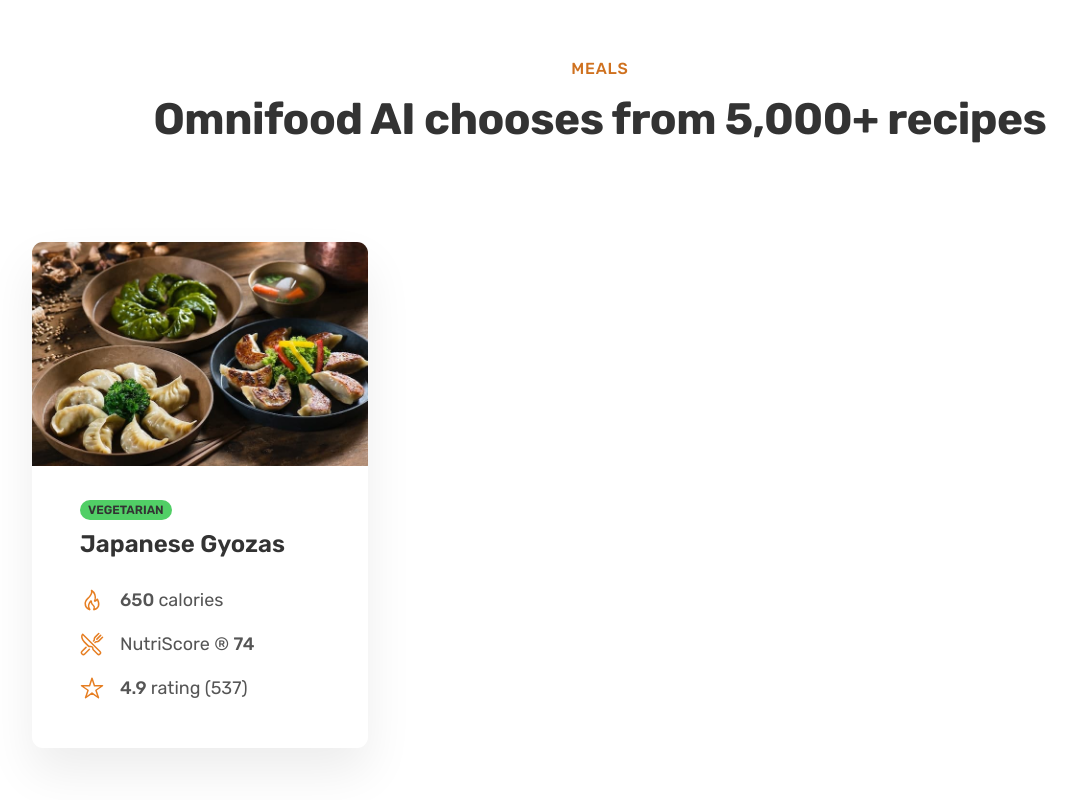
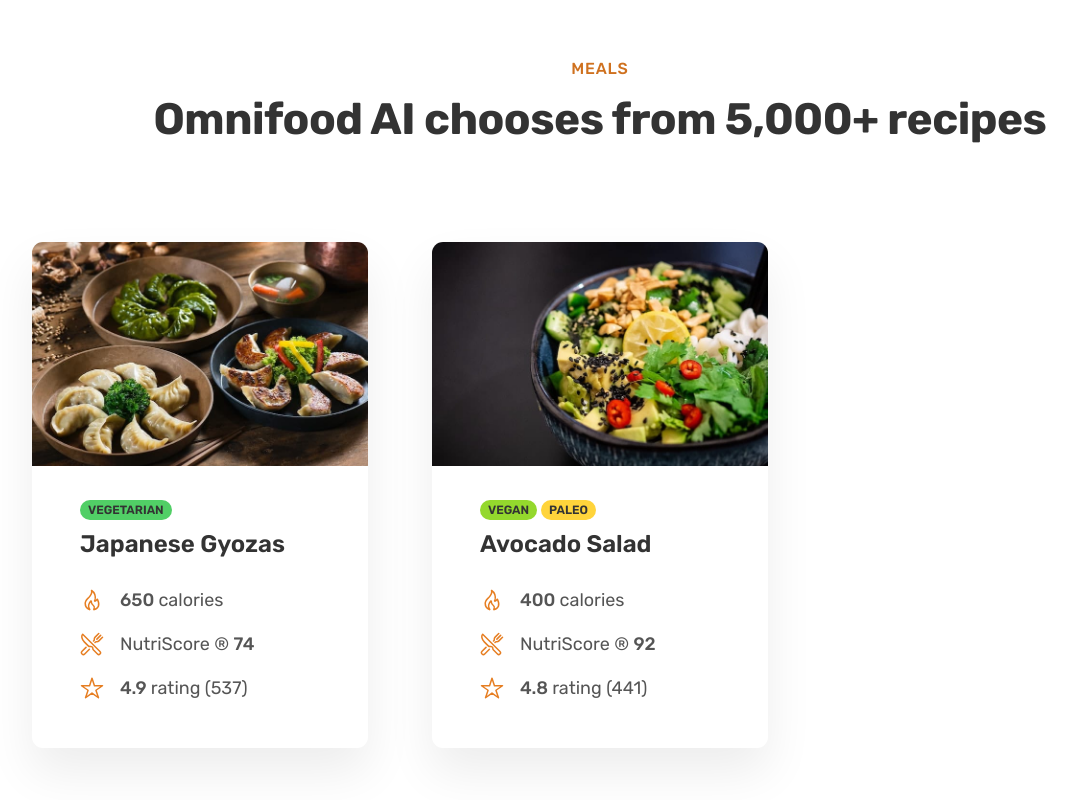
Before and after one commit to clovis-rosa/nextjs-omnifood-website, a Next.js app: page / in a window 1280 px wide. Shown: the part 2643-3443 px from the top of the page, without its empty margins (40-1117 px from the left). Built offline with nearby package versions, Linux system fonts and the light colour scheme.

Commit message:
Finished Card component with id iteration to display correct tags.

```diff
--- a/src/components/Card.jsx
+++ b/src/components/Card.jsx
@@ -1,50 +1,80 @@
 import React from 'react'
 import styled from 'styled-components'
 import { IconFlame, IconStar, IconRestaurant } from '@/components/SvgFiles'
+import { CardData } from '@/data/CardData'
 
 export default function Card() {
   return (
     <>
-      <CardStyles className="meal">
+      {CardData.map(
+        ({
+          id,
+          img_src,
+          meal_tag_01,
+          meal_tag_02,
+          meal_tag_03,
+          meal_title,
+          icon_inner_01,
+          icon_inner_02,
+          icon_inner_03,
+          icon_inner_strong_01,
+          icon_inner_strong_02,
+          icon_inner_strong_03,
+        }) => (
+          <CardStyles className="meal" key={id}>
             <img
               className="meal-img"
-          src="images/meals/meal-1.jpg"
-          alt="Japanese Gyozas"
+              src={`images/meals/${img_src}`}
+              alt={meal_title}
             />
             <div className="meal_content">
               <div className="meal_tags">
-            <span className="tag tag_vegetarian">Vegetarian</span>
+                <span
+                  className={`tag ${id === '002' ? 'none' : 'tag_vegetarian'}`}
+                >
+                  {meal_tag_01}
+                </span>
+                <span className={`tag ${id === '001' ? 'none' : 'tag_vegan'}`}>
+                  {meal_tag_02}
+                </span>
+                <span className={`tag ${id === '001' ? 'none' : 'tag_paleo'}`}>
+                  {meal_tag_03}
+                </span>
               </div>
-          <p className="meal_title">Japanese Gyozas</p>
+              <p className="meal_title">{meal_title}</p>
               <ul className="meal_attributes">
                 <li className="meal_attribute">
-              <div>
+                  <div className="icon_inner">
                     <IconFlame />
                   </div>
                   <span>
-                <strong>650 </strong>calories
+                    <strong>{icon_inner_strong_01}</strong>
+                    {icon_inner_01}
                   </span>
                 </li>
                 <li className="meal_attribute">
-              <div>
+                  <div className="icon_inner">
                     <IconRestaurant />
                   </div>
                   <span>
-                NutriScore ® <strong>74</strong>
+                    {icon_inner_02}
+                    <strong>{icon_inner_strong_02}</strong>
                   </span>
                 </li>
                 <li className="meal_attribute">
-              <div>
+                  <div className="icon_inner">
                     <IconStar />
                   </div>
                   <span>
-                <strong>4.9 </strong>
-                rating (537)
+                    <strong>{icon_inner_strong_03}</strong>
+                    {icon_inner_03}
                   </span>
                 </li>
               </ul>
             </div>
           </CardStyles>
+        )
+      )}
     </>
   )
 }
@@ -90,8 +120,16 @@ const CardStyles = styled.div`
         background-color: #51cf66;
       }
 
+      .tag_vegan {
+        background-color: #94d82d;
+      }
+
       .tag_paleo {
         background-color: #ffd43b;
+      }
+
+      .none {
+        display: none;
       }
     }
 
@@ -114,14 +152,13 @@ const CardStyles = styled.div`
         align-items: center;
         gap: 1.6rem;
 
-        div {
+        .icon_inner {
           display: block;
           height: 2.4rem;
           width: 2.4rem;
           color: #e67e22;
 
           svg {
-            display: block;
             height: 100%;
             width: 100%;
             stroke: currentColor;
--- /dev/null
+++ b/src/data/CardData.js
@@ -0,0 +1,30 @@
+export const CardData = [
+  {
+    id: '001',
+    img_src: 'meal-1.jpg',
+    meal_tag_01: 'Vegetarian',
+    meal_tag_02: 'Vegan',
+    meal_tag_03: 'Paleo',
+    meal_title: 'Japanese Gyozas',
+    icon_inner_01: 'calories',
+    icon_inner_strong_01: '650 ',
+    icon_inner_02: 'NutriScore ® ',
+    icon_inner_strong_02: '74 ',
+    icon_inner_03: 'rating (537)',
+    icon_inner_strong_03: '4.9 ',
+  },
+  {
+    id: '002',
+    img_src: 'meal-2.jpg',
+    meal_tag_01: 'Vegetarian',
+    meal_tag_02: 'Vegan',
+    meal_tag_03: 'Paleo',
+    meal_title: 'Avocado Salad',
+    icon_inner_01: 'calories',
+    icon_inner_strong_01: '400 ',
+    icon_inner_02: 'NutriScore ® ',
+    icon_inner_strong_02: '92 ',
+    icon_inner_03: 'rating (441)',
+    icon_inner_strong_03: '4.8 ',
+  },
+]
```
Lines whose indentation alone changed are shown as unchanged.
